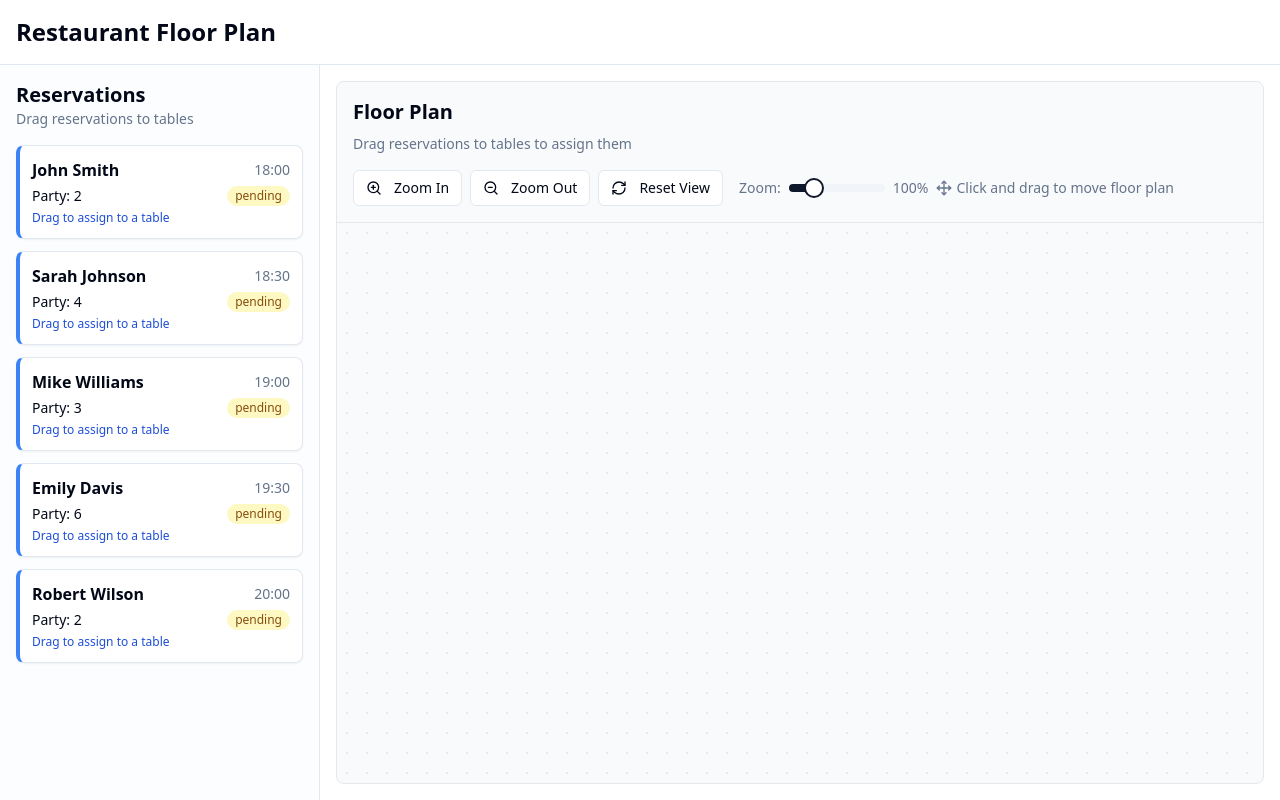
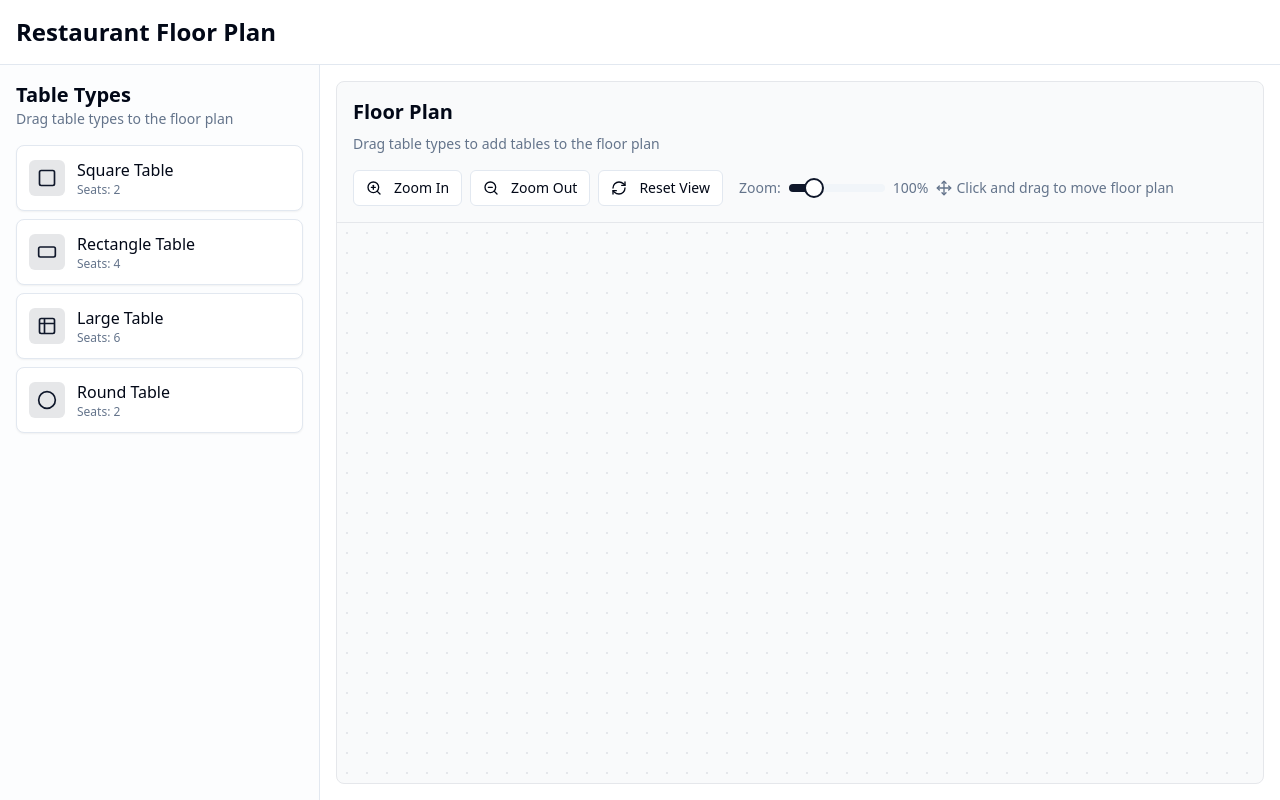
Before and after one commit to Abrar408/reservate-mate, a React (Vite) app: page / in a window 1280 px wide. Built offline with nearby package versions, Linux system fonts and the light colour scheme.

Commit message:
Refactor: Replace reservation cards with table types
Replaced the reservation cards in the left sidebar with different table types that can be dragged and dropped onto the floor plan.

```diff
--- a/package.json
+++ b/package.json
@@ -40,6 +40,7 @@
     "@radix-ui/react-toggle-group": "^1.1.0",
     "@radix-ui/react-tooltip": "^1.1.4",
     "@tanstack/react-query": "^5.56.2",
+    "@types/uuid": "^10.0.0",
     "class-variance-authority": "^0.7.1",
     "clsx": "^2.1.1",
     "cmdk": "^1.0.0",
--- a/src/components/FloorPlan.tsx
+++ b/src/components/FloorPlan.tsx
@@ -5,14 +5,42 @@ import TableComponent from "./TableComponent";
 import { ZoomIn, ZoomOut, Move, RefreshCw } from "lucide-react";
 import { Button } from "@/components/ui/button";
 import { Slider } from "@/components/ui/slider";
+import { useDrop } from 'react-dnd';
 
 const FloorPlan: React.FC = () => {
-  const { tables, updateTablePosition } = useRestaurant();
+  const { tables, updateTablePosition, addNewTable } = useRestaurant();
   const [scale, setScale] = useState(1);
   const [position, setPosition] = useState({ x: 0, y: 0 });
   const [isDragging, setIsDragging] = useState(false);
   const [dragStart, setDragStart] = useState({ x: 0, y: 0 });
   const containerRef = useRef<HTMLDivElement>(null);
+
+  // Handle drop of new table types
+  const [{ isOver }, drop] = useDrop(() => ({
+    accept: 'NEW_TABLE',
+    drop: (item: { tableType: any }, monitor) => {
+      const containerRect = containerRef.current?.getBoundingClientRect();
+      if (containerRect) {
+        // Calculate drop position in floor plan coordinates
+        const dropOffset = monitor.getClientOffset();
+        if (dropOffset) {
+          // Transform the coordinates from screen space to floor plan space
+          const x = (dropOffset.x - containerRect.left - position.x) / scale;
+          const y = (dropOffset.y - containerRect.top - position.y) / scale;
+
+          // Add the new table at this position
+          addNewTable({
+            ...item.tableType,
+            x,
+            y,
+          });
+        }
+      }
+    },
+    collect: (monitor) => ({
+      isOver: !!monitor.isOver(),
+    }),
+  }));
 
   // Handle zoom functionality
   const handleZoomIn = () => {
@@ -167,7 +195,7 @@ const FloorPlan: React.FC = () => {
     <div className="w-full h-full bg-gray-50 border border-gray-200 rounded-lg overflow-hidden relative flex flex-col">
       <div className="p-4 border-b border-gray-200">
         <h2 className="text-xl font-semibold mb-2">Floor Plan</h2>
-        <p className="text-sm text-muted-foreground mb-4">Drag reservations to tables to assign them</p>
+        <p className="text-sm text-muted-foreground mb-4">Drag table types to add tables to the floor plan</p>
 
         <div className="flex flex-wrap gap-2 items-center">
           <Button variant="outline" size="sm" onClick={handleZoomIn}>
@@ -208,7 +236,10 @@ const FloorPlan: React.FC = () => {
         onTouchStart={handleTouchStart}
         onTouchMove={handleTouchMove}
         onTouchEnd={handleTouchEnd}
-        ref={containerRef}
+        ref={(node) => {
+          containerRef.current = node;
+          drop(node);
+        }}
       >
         <div
           className="floor-background absolute"
--- a/src/components/ReservationSidebar.tsx
+++ b/src/components/ReservationSidebar.tsx
@@ -1,20 +1,57 @@
 
 import React from "react";
-import { useRestaurant } from "@/contexts/RestaurantContext";
-import ReservationCard from "./ReservationCard";
+import { useDrag } from "react-dnd";
+import { Table2, CircleIcon, Square, RectangleHorizontal } from "lucide-react";
+import { Button } from "@/components/ui/button";
+
+// Define table type templates
+const tableTypes = [
+  { id: "square", name: "Square Table", seats: 2, shape: "square", width: 80, height: 80, icon: Square },
+  { id: "rectangle", name: "Rectangle Table", seats: 4, shape: "rectangle", width: 120, height: 80, icon: RectangleHorizontal },
+  { id: "large-rectangle", name: "Large Table", seats: 6, shape: "rectangle", width: 150, height: 80, icon: Table2 },
+  { id: "circle", name: "Round Table", seats: 2, shape: "circle", width: 80, height: 80, icon: CircleIcon },
+];
+
+// Component for a draggable table type item
+const TableTypeItem = ({ type }) => {
+  const [{ isDragging }, drag] = useDrag(() => ({
+    type: 'NEW_TABLE',
+    item: { tableType: type },
+    collect: (monitor) => ({
+      isDragging: !!monitor.isDragging(),
+    }),
+  }));
+
+  return (
+    <div
+      ref={drag}
+      className={`p-3 mb-2 bg-white border rounded-lg shadow-sm cursor-move transition-all ${
+        isDragging ? "opacity-50" : "opacity-100"
+      }`}
+    >
+      <div className="flex items-center gap-3">
+        <div className="p-2 bg-primary/10 rounded-md">
+          <type.icon className="w-5 h-5 text-primary" />
+        </div>
+        <div className="flex-1">
+          <h3 className="font-medium">{type.name}</h3>
+          <p className="text-xs text-muted-foreground">Seats: {type.seats}</p>
+        </div>
+      </div>
+    </div>
+  );
+};
 
 const ReservationSidebar: React.FC = () => {
-  const { reservations } = useRestaurant();
-
   return (
     <div className="w-full h-full bg-muted/20 p-4 overflow-y-auto">
       <div className="mb-4">
-        <h2 className="text-xl font-semibold">Reservations</h2>
-        <p className="text-sm text-muted-foreground">Drag reservations to tables</p>
+        <h2 className="text-xl font-semibold">Table Types</h2>
+        <p className="text-sm text-muted-foreground">Drag table types to the floor plan</p>
       </div>
       <div className="space-y-2">
-        {reservations.map((reservation) => (
-          <ReservationCard key={reservation.id} reservation={reservation} />
+        {tableTypes.map((type) => (
+          <TableTypeItem key={type.id} type={type} />
         ))}
       </div>
     </div>
--- a/src/contexts/RestaurantContext.tsx
+++ b/src/contexts/RestaurantContext.tsx
@@ -1,7 +1,9 @@
+
 import React, { createContext, useContext, useState } from "react";
 import { Reservation, Table } from "@/types/restaurant";
 import { sampleReservations, sampleTables } from "@/data/sampleData";
 import { useToast } from "@/hooks/use-toast";
+import { v4 as uuidv4 } from "uuid";
 
 interface RestaurantContextType {
   reservations: Reservation[];
@@ -9,6 +11,7 @@ interface RestaurantContextType {
   assignReservation: (reservationId: string, tableId: string) => void;
   unassignReservation: (tableId: string) => void;
   updateTablePosition: (tableId: string, newX: number, newY: number) => void;
+  addNewTable: (tableType: { id: string, seats: number, shape: string, width: number, height: number, x: number, y: number }) => void;
 }
 
 const RestaurantContext = createContext<RestaurantContextType | undefined>(undefined);
@@ -24,6 +27,7 @@ export const useRestaurant = () => {
 export const RestaurantProvider: React.FC<{ children: React.ReactNode }> = ({ children }) => {
   const [reservations, setReservations] = useState<Reservation[]>(sampleReservations);
   const [tables, setTables] = useState<Table[]>(sampleTables);
+  const [tableCounter, setTableCounter] = useState<number>(sampleTables.length);
   const { toast } = useToast();
 
   const assignReservation = (reservationId: string, tableId: string) => {
@@ -121,13 +125,38 @@ export const RestaurantProvider: React.FC<{ children: React.ReactNode }> = ({ ch
     ));
   };
 
+  const addNewTable = (tableType: { id: string, seats: number, shape: string, width: number, height: number, x: number, y: number }) => {
+    const newTableNumber = tableCounter + 1;
+
+    const newTable: Table = {
+      id: `t${uuidv4().substring(0, 8)}`,
+      number: newTableNumber,
+      seats: tableType.seats,
+      x: tableType.x,
+      y: tableType.y,
+      status: 'available',
+      shape: tableType.shape as 'square' | 'circle' | 'rectangle',
+      width: tableType.width,
+      height: tableType.height,
+    };
+
+    setTables(prev => [...prev, newTable]);
+    setTableCounter(newTableNumber);
+
+    toast({
+      title: "Table added",
+      description: `Table ${newTableNumber} has been added to the floor plan`,
+    });
+  };
+
   return (
     <RestaurantContext.Provider value={{
       reservations,
       tables,
       assignReservation,
       unassignReservation,
-      updateTablePosition
+      updateTablePosition,
+      addNewTable
     }}>
       {children}
     </RestaurantContext.Provider>
```
Also changed, not shown: 1 other file (tests, documents, lock files or other folders).
